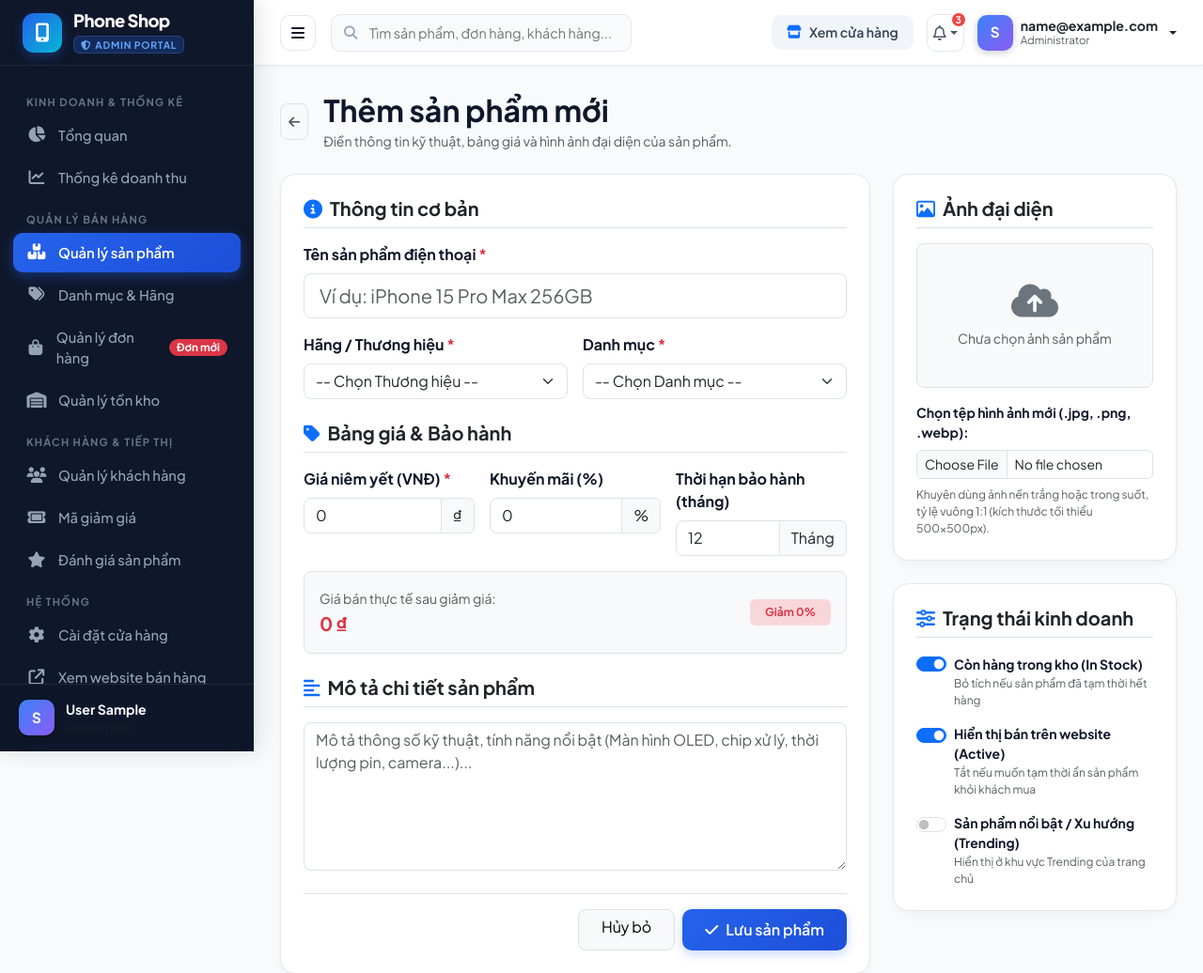
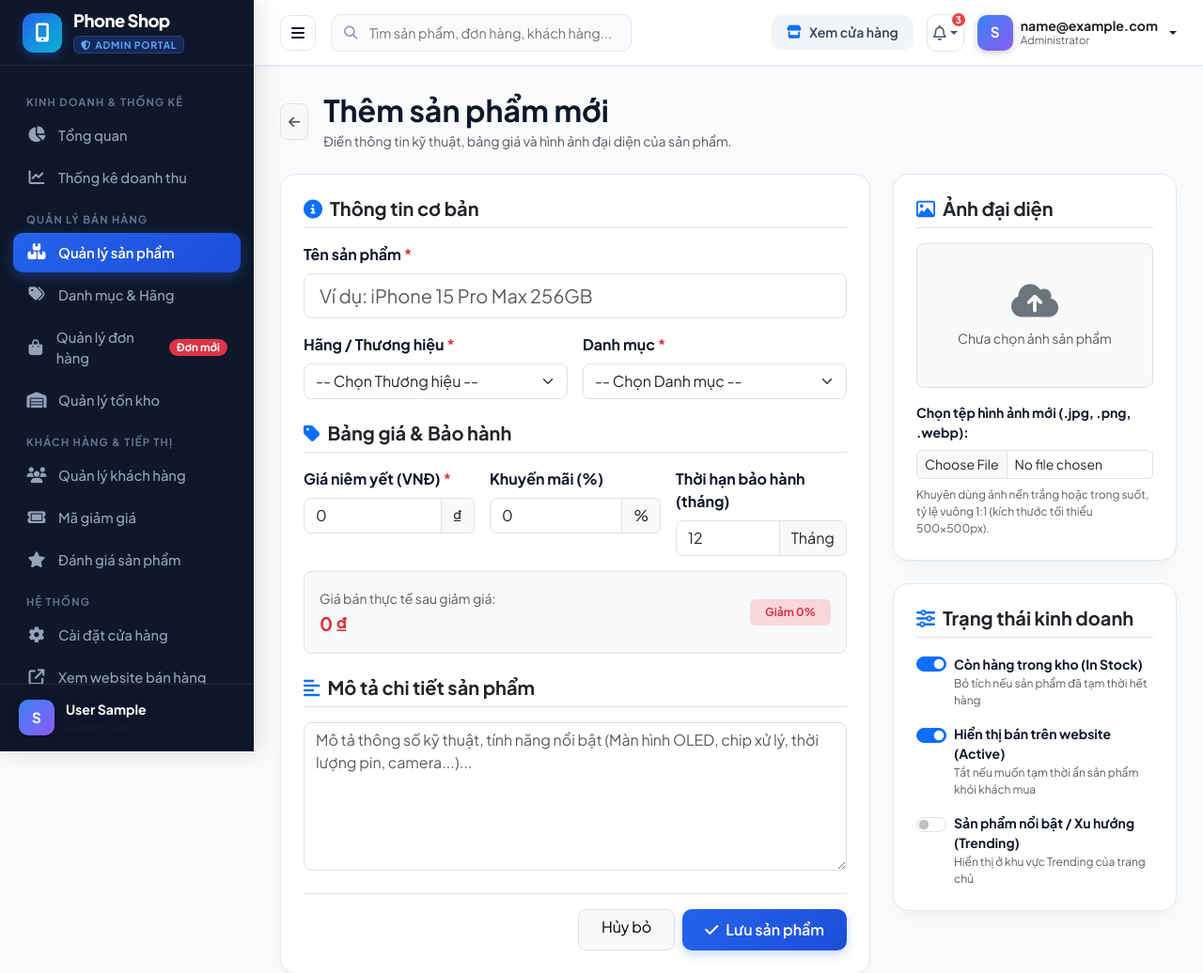
Before and after one commit to lam18-solit/phoneshop, a Django app: page /admin/dashboard/products/add/ in a window 1280 px wide. Shown: the top 1036 px of the page at 94% size. Run offline with Django 5.2, Linux system fonts and the light colour scheme; the visitor is signed in with stand-in values (Sample User, id 1); data comes from the database, SQL or seed files in the repository.

Commit message:
fix: rename product label from 'Tên sản phẩm điện thoại' to 'Tên sản phẩm'

```diff
--- a/myapp/templates/admin_dashboard/product_form.html
+++ b/myapp/templates/admin_dashboard/product_form.html
@@ -25,7 +25,7 @@
         </h5>
 
         <div class="mb-3">
-          <label class="form-label fw-bold">Tên sản phẩm điện thoại <span class="text-danger">*</span></label>
+          <label class="form-label fw-bold">Tên sản phẩm <span class="text-danger">*</span></label>
           <input type="text" name="product_name" class="form-control form-control-lg rounded-3"
                  placeholder="Ví dụ: iPhone 15 Pro Max 256GB"
                  value="{{ product.product_name|default:'' }}" required>
```
